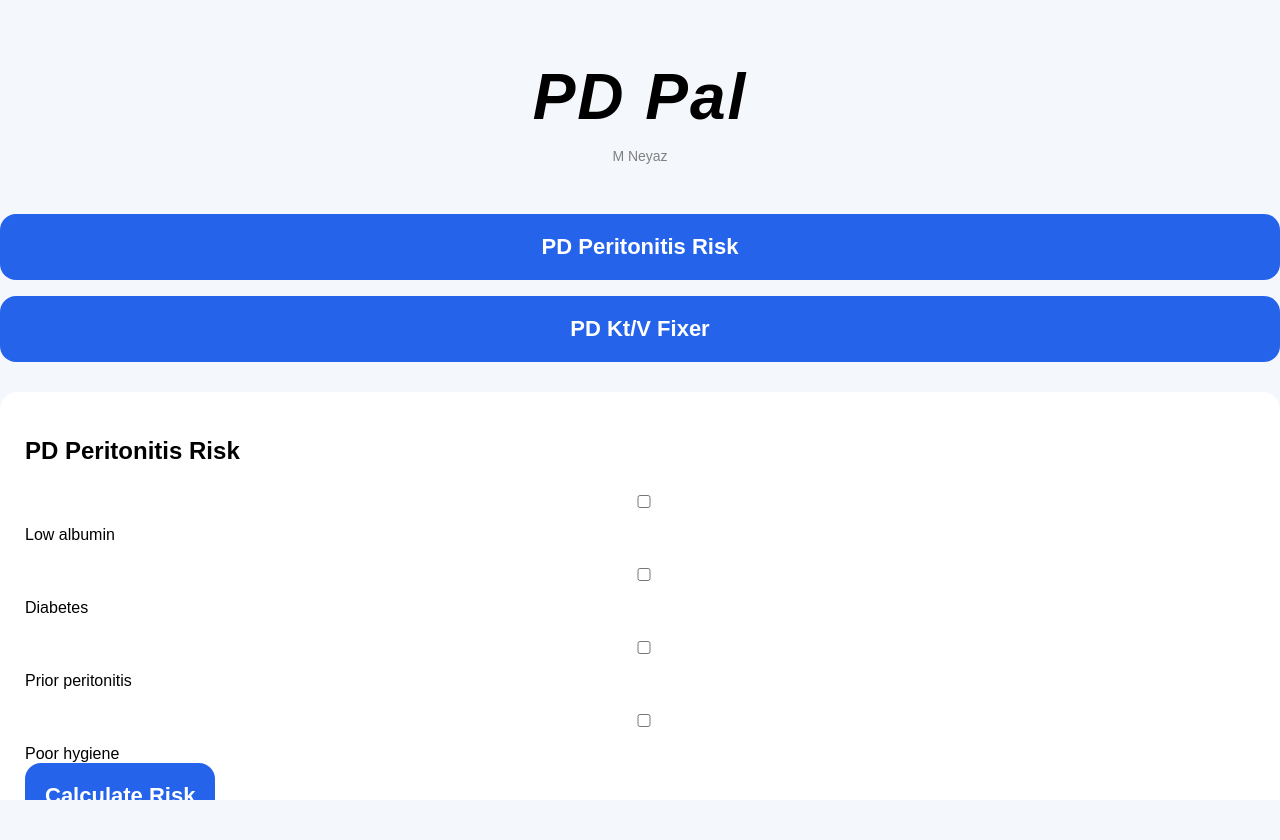
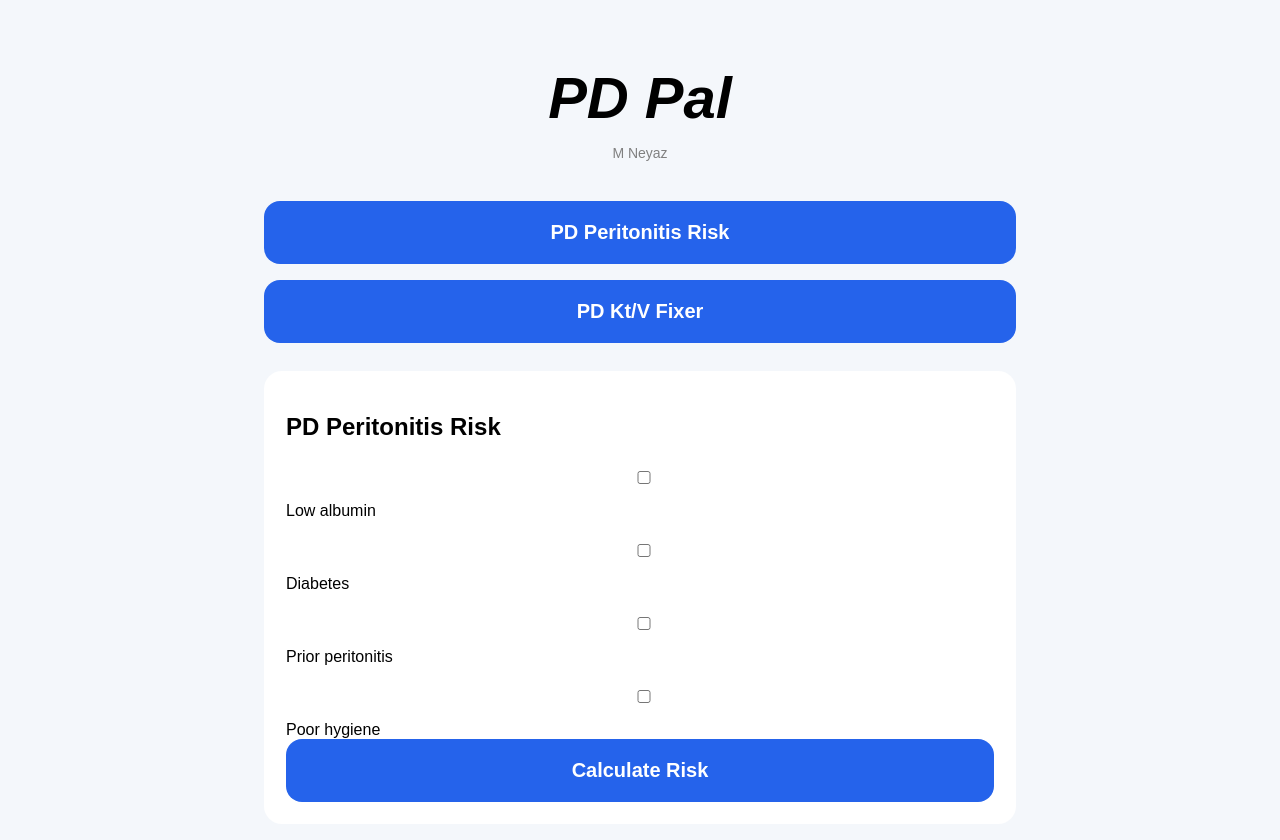
Before and after one commit to 8jn2qq5ws9-design/PDPal, a plain HTML site: page index.html in a window 1280 px wide. Both pictures are taken after a click on the button "PD Peritonitis Risk". Before the commit the page ends 800 px from the top, so only its background shows below. Drawn offline with Linux system fonts and the light colour scheme.

Commit message:
Update style.css

```diff
--- a/style.css
+++ b/style.css
@@ -1,45 +1,49 @@
-html, body {
+html {
 
   height: 100%;
-  overflow-y: auto;
-  -webkit-overflow-scrolling: touch;
 }
-
 
 body {
 
+  margin: 0;
+  padding: 0;
+  min-height: 100%;
+  overflow-x: hidden;
+  overflow-y: auto;
+
   font-family: Arial, sans-serif;
   background: #f4f7fb;
-  margin: 0;
-  padding: 0;
+
+  -webkit-overflow-scrolling: touch;
 }
 
 .container {
 
- .container {
+  width: 100%;
+  max-width: 800px;
 
-  max-width: 800px;
   margin: auto;
-  padding: 30px;
-  min-height: 100vh;
+
+  padding: 24px;
+
   box-sizing: border-box;
-}
 }
 
 .hero {
 
   text-align: center;
-  margin-top: 60px;
-  margin-bottom: 50px;
+
+  margin-top: 40px;
+  margin-bottom: 40px;
 }
 
 h1 {
 
-  font-size: 64px;
+  font-size: 58px;
   font-style: italic;
   font-weight: 900;
+
   margin-bottom: 6px;
-  letter-spacing: 2px;
 }
 
 .author {
@@ -52,59 +56,71 @@ h1 {
 
   display: flex;
   flex-direction: column;
+
   gap: 16px;
 }
 
 button {
 
+  width: 100%;
+
   padding: 20px;
+
   border: none;
   border-radius: 16px;
-  font-size: 22px;
+
+  font-size: 20px;
   font-weight: bold;
+
   background: #2563eb;
   color: white;
-  cursor: pointer;
-}
-
-button:hover {
-
-  opacity: 0.92;
 }
 
 .card {
 
-  margin-top: 30px;
+  margin-top: 28px;
+
   background: white;
-  padding: 25px;
+
+  padding: 22px;
+
   border-radius: 18px;
 }
 
 input {
 
   width: 100%;
+
   padding: 14px;
+
   margin-top: 10px;
   margin-bottom: 18px;
+
   border-radius: 10px;
+
   border: 1px solid #ccc;
-  font-size: 16px;
+
+  box-sizing: border-box;
 }
 
 label {
 
   display: block;
+
   margin-top: 14px;
 }
 
 .result {
 
   margin-top: 20px;
+
   font-size: 20px;
   font-weight: bold;
 }
 
 ul {
 
+  padding-left: 20px;
+}
   margin-top: 20px;
 }
```
